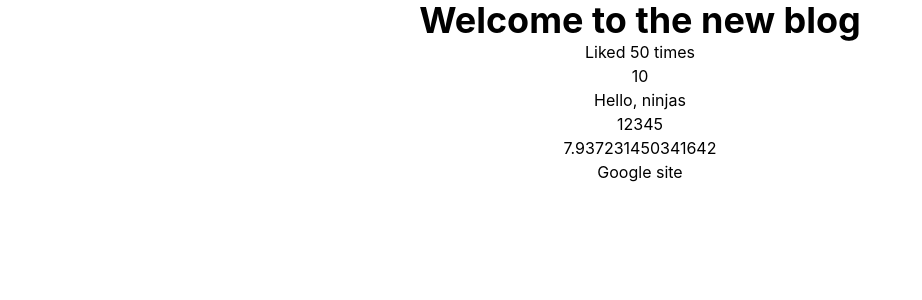
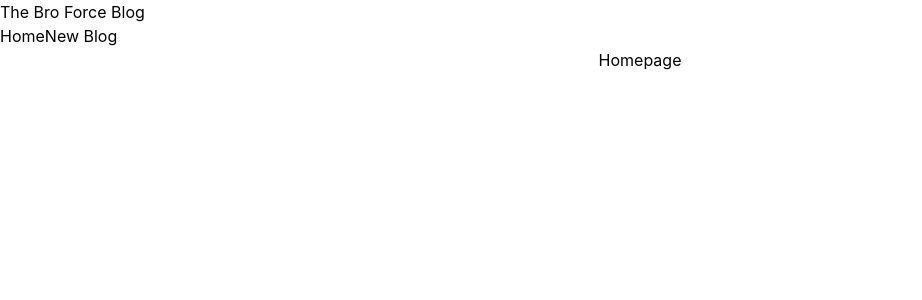
Before and after one commit to NickAndringa/broforce-blog, a React (Create React App) app: page / in a window 1280 px wide. Shown: the top 300 px of the page, without its empty margins (0-922 px from the left). Built offline with nearby package versions, Linux system fonts and the light colour scheme.

Commit message:
lesson 5 finished

```diff
--- a/src/App.js
+++ b/src/App.js
@@ -1,19 +1,13 @@
 import './App.sass';
+import Navbar from "./Navbar";
+import Home from "./Home";
 
 function App() {
-  const title = 'Welcome to the new blog';
-  const likes = 50;
-  const link = "http://www.google.com";
   return (
     <div className="App">
+      <Navbar />
       <div className="content text-center">
-        <h1 className='text-4xl font-bold' >{title}</h1>
-        <p>Liked {likes} times</p>
-          <p>{10}</p>
-          <p>{"Hello, ninjas"}</p>
-          <p>{[1,2,3,4,5]}</p>
-          <p>{Math.random()*10}</p>
-          <a href={link} >Google site</a>
+        <Home/>
       </div>
     </div>
   );
--- /dev/null
+++ b/src/Home.js
@@ -0,0 +1,11 @@
+const Home = () => {
+    return(
+        <div className= 'Home' >
+            <h2>Homepage</h2>
+        </div>
+
+    );
+
+}
+
+export default Home;
--- /dev/null
+++ b/src/Navbar.js
@@ -0,0 +1,14 @@
+const Navbar = () =>{
+    return(
+        <nav className="navbar">
+            <h1>The Bro Force Blog</h1>
+            <div className="links">
+                <a href="/">Home</a>
+                <a href="/create">New Blog</a>
+            </div>
+        </nav>
+    );
+
+}
+
+export default Navbar;
```
